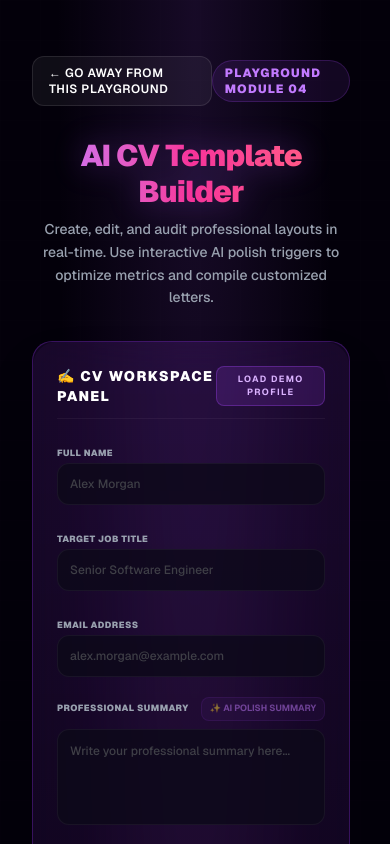
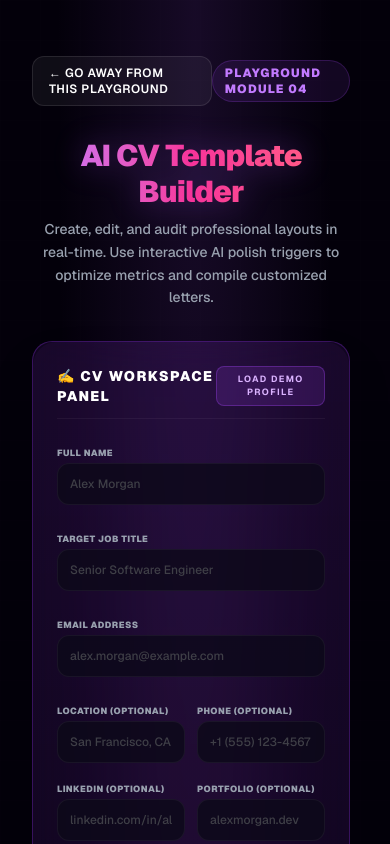
Before and after one commit to ryradit/glassmor-porto, a Next.js app: page /playground/cv-builder/tool in a window 390 px wide. Shown: the top 844 px of the page. Built offline with nearby package versions, Linux system fonts and the light colour scheme.

Commit message:
feat: add optional contact details (location, phone, linkedin, portfolio)

```diff
--- a/src/app/playground/cv-builder/tool/page.tsx
+++ b/src/app/playground/cv-builder/tool/page.tsx
@@ -21,6 +21,10 @@ export default function CVBuilderPage() {
   const [name, setName] = useState<string>('');
   const [title, setTitle] = useState<string>('');
   const [email, setEmail] = useState<string>('');
+  const [location, setLocation] = useState<string>('');
+  const [phone, setPhone] = useState<string>('');
+  const [linkedin, setLinkedin] = useState<string>('');
+  const [portfolio, setPortfolio] = useState<string>('');
   const [summary, setSummary] = useState<string>('');
 
   const [experiences, setExperiences] = useState<Experience[]>([]);
@@ -57,6 +61,10 @@ export default function CVBuilderPage() {
     setName('Alex Morgan');
     setTitle('Senior Software Engineer');
     setEmail('alex.morgan@example.com');
+    setLocation('San Francisco, CA');
+    setPhone('+1 (555) 123-4567');
+    setLinkedin('linkedin.com/in/alexmorgan');
+    setPortfolio('alexmorgan.dev');
     setSummary(
       "Experienced software developer with 6+ years of expertise in TypeScript, React, Node.js, and cloud orchestration. Passionate about system architecture and writing clean, scalable code."
     );
@@ -313,6 +321,50 @@ export default function CVBuilderPage() {
                 placeholder="alex.morgan@example.com"
                 className="w-full bg-[#0d091a]/80 border border-white/5 rounded-xl p-3 text-xs text-white focus:outline-none focus:border-purple-500/30 transition-all font-medium placeholder-zinc-700"
               />
+            </div>
+
+            {/* Optional Contact Details */}
+            <div className="grid grid-cols-2 gap-3 relative z-10">
+              <div className="space-y-1.5">
+                <label className="text-[9px] font-black uppercase text-gray-400 tracking-wider">Location (Optional)</label>
+                <input
+                  type="text"
+                  value={location}
+                  onChange={(e) => setLocation(e.target.value)}
+                  placeholder="San Francisco, CA"
+                  className="w-full bg-[#0d091a]/80 border border-white/5 rounded-xl p-3 text-xs text-white focus:outline-none focus:border-purple-500/30 transition-all font-medium placeholder-zinc-700"
+                />
+              </div>
+              <div className="space-y-1.5">
+                <label className="text-[9px] font-black uppercase text-gray-400 tracking-wider">Phone (Optional)</label>
+                <input
+                  type="tel"
+                  value={phone}
+                  onChange={(e) => setPhone(e.target.value)}
+                  placeholder="+1 (555) 123-4567"
+                  className="w-full bg-[#0d091a]/80 border border-white/5 rounded-xl p-3 text-xs text-white focus:outline-none focus:border-purple-500/30 transition-all font-medium placeholder-zinc-700"
+                />
+              </div>
+              <div className="space-y-1.5">
+                <label className="text-[9px] font-black uppercase text-gray-400 tracking-wider">LinkedIn (Optional)</label>
+                <input
+                  type="text"
+                  value={linkedin}
+                  onChange={(e) => setLinkedin(e.target.value)}
+                  placeholder="linkedin.com/in/alex"
+                  className="w-full bg-[#0d091a]/80 border border-white/5 rounded-xl p-3 text-xs text-white focus:outline-none focus:border-purple-500/30 transition-all font-medium placeholder-zinc-700"
+                />
+              </div>
+              <div className="space-y-1.5">
+                <label className="text-[9px] font-black uppercase text-gray-400 tracking-wider">Portfolio (Optional)</label>
+                <input
+                  type="text"
+                  value={portfolio}
+                  onChange={(e) => setPortfolio(e.target.value)}
+                  placeholder="alexmorgan.dev"
+                  className="w-full bg-[#0d091a]/80 border border-white/5 rounded-xl p-3 text-xs text-white focus:outline-none focus:border-purple-500/30 transition-all font-medium placeholder-zinc-700"
+                />
+              </div>
             </div>
 
             {/* Professional Summary */}
@@ -906,9 +958,15 @@ export default function CVBuilderPage() {
                 {/* Header branding */}
                 <div className="border-b-2 border-zinc-950 pb-4">
                   <h2 className="text-3xl font-black tracking-tight text-zinc-950">{name || 'John Doe'}</h2>
-                  <div className="flex justify-between items-center mt-2 flex-wrap gap-2 text-sm font-bold">
+                  <div className="flex justify-between items-start mt-2 flex-col sm:flex-row gap-2 text-sm font-bold">
                     <span className="text-zinc-900">{title || 'Engineer Track'}</span>
-                    <span className="text-zinc-600 font-medium">{email}</span>
+                    <div className="flex flex-wrap items-center gap-x-3 gap-y-1 text-xs text-zinc-600 font-medium">
+                      {email && <span>{email}</span>}
+                      {phone && <span className="border-l border-zinc-300 pl-3">{phone}</span>}
+                      {location && <span className="border-l border-zinc-300 pl-3">{location}</span>}
+                      {linkedin && <span className="border-l border-zinc-300 pl-3">{linkedin}</span>}
+                      {portfolio && <span className="border-l border-zinc-300 pl-3">{portfolio}</span>}
+                    </div>
                   </div>
                 </div>
 
@@ -1067,8 +1125,14 @@ export default function CVBuilderPage() {
                 {/* Header branding for cover letter */}
                 <div className="border-b-2 border-zinc-950 pb-4">
                   <h2 className="text-3xl font-black tracking-tight text-zinc-950">{name}</h2>
-                  <div className="flex justify-between items-center mt-2 flex-wrap gap-2 text-sm font-bold">
-                    <span className="text-zinc-600 font-medium">{email}</span>
+                  <div className="flex justify-between items-start mt-2 flex-col-reverse sm:flex-row gap-2 text-sm font-bold">
+                    <div className="flex flex-wrap items-center gap-x-3 gap-y-1 text-xs text-zinc-600 font-medium">
+                      {email && <span>{email}</span>}
+                      {phone && <span className="border-l border-zinc-300 pl-3">{phone}</span>}
+                      {location && <span className="border-l border-zinc-300 pl-3">{location}</span>}
+                      {linkedin && <span className="border-l border-zinc-300 pl-3">{linkedin}</span>}
+                      {portfolio && <span className="border-l border-zinc-300 pl-3">{portfolio}</span>}
+                    </div>
                     <span className="text-xs font-black uppercase tracking-widest text-zinc-950">Cover Letter for {targetCompany}</span>
                   </div>
                 </div>
--- a/src/lib/cv-builder.ts
+++ b/src/lib/cv-builder.ts
@@ -36,6 +36,10 @@ export interface CVData {
   name: string;
   title: string;
   email: string;
+  location?: string;
+  phone?: string;
+  linkedin?: string;
+  portfolio?: string;
   summary: string;
   experiences: Experience[];
   education?: Education[];
--- a/src/lib/docx-export.ts
+++ b/src/lib/docx-export.ts
@@ -15,6 +15,10 @@ export const exportToDocx = async (data: CVData) => {
       children: [
         new TextRun({ text: data.title, bold: true }),
         new TextRun({ text: ` | ${data.email}` }),
+        ...(data.phone ? [new TextRun({ text: ` | ${data.phone}` })] : []),
+        ...(data.location ? [new TextRun({ text: ` | ${data.location}` })] : []),
+        ...(data.linkedin ? [new TextRun({ text: ` | ${data.linkedin}` })] : []),
+        ...(data.portfolio ? [new TextRun({ text: ` | ${data.portfolio}` })] : []),
       ],
       spacing: { after: 200 },
     })
```
